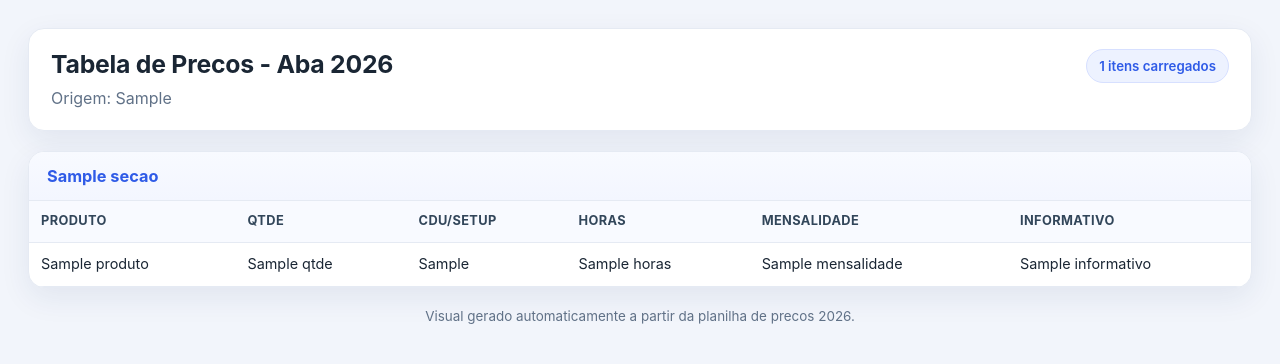
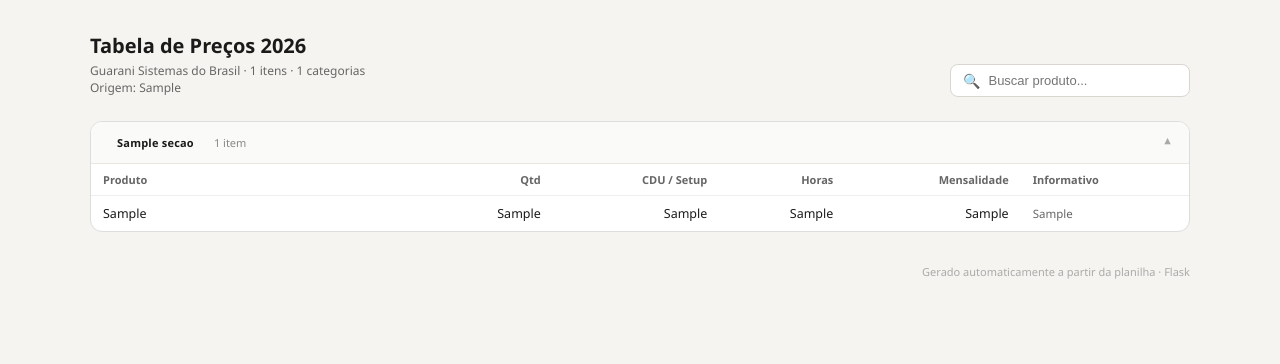
Before and after one commit to PSS84/DTClaude, a Flask app: template guarani/templates/precos_2026.html in a window 1280 px wide. Shown: the top 364 px of the page. Run offline with Flask 3, Linux system fonts and the light colour scheme; the template is opened without the code that fills it: most values are stand-ins (such as "Sample title", 1, 10 or a date in 2020).

Commit message:
Refresh Guarani pricing UI while keeping Excel as source of truth.
Add collapsible sections, client-side search, and safer numeric formatting driven from the 2026 worksheet parsing.

Made-with: Cursor

```diff
--- a/guarani/templates/precos_2026.html
+++ b/guarani/templates/precos_2026.html
@@ -3,117 +3,149 @@
 <head>
   <meta charset="utf-8" />
   <meta name="viewport" content="width=device-width, initial-scale=1" />
-  <title>Tabela de Precos 2026 - Guarani</title>
+  <title>Tabela de Preços 2026 — Guarani Sistemas</title>
   <style>
-    :root {
-      color-scheme: light;
-      --bg: #f2f5fb;
-      --card: #ffffff;
-      --line: #e5eaf3;
-      --text: #1a2634;
-      --muted: #607187;
-      --accent: #2f5be7;
-      --accent-soft: #edf2ff;
-      --shadow: 0 10px 30px rgba(31, 54, 102, 0.08);
+    *, *::before, *::after { box-sizing: border-box; margin: 0; padding: 0; }
+
+    body {
+      font-family: "Segoe UI", Roboto, Arial, sans-serif;
+      font-size: 14px;
+      background: #f5f4f0;
+      color: #1a1a1a;
+      padding: 2rem 1.5rem;
     }
-    body {
-      margin: 0;
-      font-family: "Inter", "Segoe UI", Roboto, Arial, sans-serif;
-      background: var(--bg);
-      color: var(--text);
+
+    .page { max-width: 1100px; margin: 0 auto; }
+
+    .header {
+      display: flex;
+      align-items: flex-end;
+      justify-content: space-between;
+      flex-wrap: wrap;
+      gap: 12px;
+      margin-bottom: 1.5rem;
     }
-    .container {
-      max-width: 1260px;
-      margin: 0 auto;
-      padding: 28px;
+    .header h1 {
+      font-size: 20px;
+      font-weight: 600;
+      color: #1a1a1a;
     }
-    .header {
-      background: var(--card);
-      border: 1px solid var(--line);
-      border-radius: 16px;
-      padding: 20px 22px;
-      margin-bottom: 20px;
-      box-shadow: var(--shadow);
-      display: flex;
-      align-items: flex-start;
-      justify-content: space-between;
-      gap: 12px;
-      flex-wrap: wrap;
-    }
-    h1 {
-      margin: 0 0 8px;
-      font-size: 1.55rem;
-      letter-spacing: -0.01em;
-    }
-    .muted {
-      color: var(--muted);
-      margin: 0;
+    .header .sub {
+      font-size: 12px;
+      color: #666;
+      margin-top: 3px;
       line-height: 1.45;
     }
+
+    .search-wrap {
+      display: flex;
+      align-items: center;
+      gap: 8px;
+      background: #fff;
+      border: 1px solid #d8d6ce;
+      border-radius: 8px;
+      padding: 6px 12px;
+      min-width: 240px;
+    }
+    .search-wrap input {
+      border: none;
+      outline: none;
+      font-size: 13px;
+      background: transparent;
+      width: 100%;
+      color: #1a1a1a;
+    }
+    .search-icon { color: #999; font-size: 14px; }
+
+    .secao {
+      background: #fff;
+      border: 1px solid #ddd;
+      border-radius: 12px;
+      margin-bottom: 1rem;
+      overflow: hidden;
+    }
+
+    summary {
+      display: flex;
+      align-items: center;
+      gap: 10px;
+      padding: 10px 16px;
+      cursor: pointer;
+      background: #fafaf8;
+      border-bottom: 1px solid #e8e6df;
+      list-style: none;
+      user-select: none;
+    }
+    summary::-webkit-details-marker { display: none; }
+    summary:hover { background: #f0eeea; }
+
     .badge {
-      background: var(--accent-soft);
-      color: var(--accent);
-      border: 1px solid #d7e0ff;
-      border-radius: 999px;
-      padding: 8px 12px;
-      font-size: 0.83rem;
+      font-size: 11px;
       font-weight: 600;
+      padding: 3px 10px;
+      border-radius: 20px;
       white-space: nowrap;
+      letter-spacing: 0.02em;
     }
-    .section-card {
-      background: var(--card);
-      border: 1px solid var(--line);
-      border-radius: 16px;
-      overflow: hidden;
-      margin-bottom: 20px;
-      box-shadow: var(--shadow);
+    .count {
+      font-size: 11px;
+      color: #888;
+      flex: 1;
     }
-    .section-title {
-      margin: 0;
-      padding: 14px 18px;
-      font-size: 1.02rem;
-      font-weight: 700;
-      background: linear-gradient(0deg, #f3f6ff, #f8faff);
-      border-bottom: 1px solid var(--line);
-      color: var(--accent);
+    .chevron {
+      font-size: 11px;
+      color: #aaa;
+      transition: transform 0.2s;
     }
-    .table-wrap {
-      overflow-x: auto;
-    }
+    details[open] .chevron { transform: rotate(180deg); }
+
+    .table-wrap { overflow-x: auto; }
+
     table {
       width: 100%;
       border-collapse: collapse;
+      font-size: 12.5px;
       min-width: 980px;
     }
-    th, td {
-      border-bottom: 1px solid var(--line);
+    thead th {
+      padding: 8px 12px;
+      font-size: 11px;
+      font-weight: 600;
+      color: #666;
       text-align: left;
-      padding: 11px 12px;
-      vertical-align: top;
-      font-size: 0.9rem;
-      line-height: 1.45;
-    }
-    th {
-      background: #f8faff;
+      border-bottom: 1px solid #eee;
+      background: #fff;
+      white-space: nowrap;
       position: sticky;
       top: 0;
       z-index: 1;
-      color: #32465a;
-      font-size: 0.8rem;
-      text-transform: uppercase;
-      letter-spacing: 0.03em;
     }
-    tbody tr:nth-child(even) {
-      background: #fcfdff;
+    th.r, td.num { text-align: right; }
+
+    tbody tr { border-bottom: 1px solid #f0eeea; }
+    tbody tr:last-child { border-bottom: none; }
+    tbody tr:hover { background: #fafaf8; }
+
+    td {
+      padding: 9px 12px;
+      color: #1a1a1a;
+      vertical-align: top;
     }
-    tbody tr:hover {
-      background: #f3f7ff;
+    td.produto { font-weight: 500; min-width: 180px; }
+    td.num { font-variant-numeric: tabular-nums; white-space: nowrap; }
+    td.info { color: #666; font-size: 11.5px; max-width: 320px; line-height: 1.5; }
+
+    tr.subtitulo td {
+      font-weight: 700;
+      color: #2f3f55;
+      background: #f7f9ff;
     }
-    tr.subtitulo td {
-      font-weight: bold;
-      color: #2f3f55;
-      background: #f7f9ff !important;
-    }
+
+    .muted { color: #bbb; }
+    .proj { font-style: italic; color: #999; font-size: 11px; }
+
+    tr.hidden { display: none; }
+
     .no-data {
       background: #fff6f6;
       border: 1px solid #ffd8d8;
@@ -122,75 +154,108 @@
       padding: 13px 14px;
       margin-bottom: 16px;
     }
-    .footer-note {
-      color: var(--muted);
-      font-size: 0.84rem;
-      text-align: center;
-      margin-top: 18px;
+
+    footer {
+      margin-top: 2rem;
+      font-size: 11px;
+      color: #aaa;
+      text-align: right;
     }
+
     @media (max-width: 768px) {
-      .container {
-        padding: 16px;
-      }
-      h1 {
-        font-size: 1.3rem;
-      }
-      .header {
-        padding: 16px;
-        border-radius: 14px;
-      }
-      .section-card {
-        border-radius: 14px;
-      }
+      body { padding: 1.25rem 1rem; }
+      .search-wrap { width: 100%; min-width: 0; }
     }
   </style>
 </head>
 <body>
-  <div class="container">
+<div class="page">
   <div class="header">
     <div>
-        <h1>Tabela de Precos - Aba 2026</h1>
-        <p class="muted">Origem: {{ planilha_relativa }}</p>
+      <h1>Tabela de Preços 2026</h1>
+      <div class="sub">
+        Guarani Sistemas do Brasil · {{ total_itens }} itens · {{ secoes|length }} categorias<br />
+        Origem: {{ planilha_relativa }}
       </div>
-      <div class="badge">{{ total_itens }} itens carregados</div>
+    </div>
+    <div class="search-wrap" aria-label="Buscar produto">
+      <span class="search-icon">&#128269;</span>
+      <input type="text" id="busca" placeholder="Buscar produto..." oninput="filtrar()" {% if erro %}disabled{% endif %} />
+    </div>
   </div>
 
   {% if erro %}
     <div class="no-data">{{ erro }}</div>
   {% endif %}
 
+  <div id="conteudo">
     {% for secao in secoes %}
-      <section class="section-card">
-        <h2 class="section-title">{{ secao.titulo }}</h2>
+      {% set paleta = secao.paleta %}
+      <details class="secao" {% if loop.first %}open{% endif %}>
+        <summary style="--fill: {{ paleta.fill }}; --txt: {{ paleta.text }}; --bdr: {{ paleta.border }}">
+          <span class="badge" style="background: {{ paleta.fill }}; color: {{ paleta.text }}; border: 1px solid {{ paleta.border }}">
+            {{ secao.titulo }}
+          </span>
+          <span class="count">{{ secao.itens|length }} item{% if secao.itens|length != 1 %}s{% endif %}</span>
+          <span class="chevron">▼</span>
+        </summary>
         <div class="table-wrap">
           <table>
             <thead>
               <tr>
                 <th>Produto</th>
-                <th>Qtde</th>
-                <th>CDU/Setup</th>
-                <th>Horas</th>
-                <th>Mensalidade</th>
+                <th class="r">Qtd</th>
+                <th class="r">CDU / Setup</th>
+                <th class="r">Horas</th>
+                <th class="r">Mensalidade</th>
                 <th>Informativo</th>
               </tr>
             </thead>
             <tbody>
               {% for item in secao.itens %}
-                <tr class="{{ 'subtitulo' if item.tipo == 'subtitulo' else '' }}">
-                  <td>{{ item.produto }}</td>
-                  <td>{{ item.qtde }}</td>
-                  <td>{{ item.cdu_setup }}</td>
-                  <td>{{ item.horas }}</td>
-                  <td>{{ item.mensalidade }}</td>
-                  <td>{{ item.informativo }}</td>
+                {% if item.is_subtitulo %}
+                  <tr class="subtitulo">
+                    <td colspan="6">{{ item.produto_html }}</td>
                   </tr>
+                {% else %}
+                  <tr>
+                    <td class="produto">{{ item.produto_html }}</td>
+                    <td class="num">{{ item.qtde_html }}</td>
+                    <td class="num">{{ item.setup_html }}</td>
+                    <td class="num">{{ item.horas_html }}</td>
+                    <td class="num">{{ item.mensalidade_html }}</td>
+                    <td class="info">{{ item.info_html }}</td>
+                  </tr>
+                {% endif %}
               {% endfor %}
             </tbody>
           </table>
         </div>
-      </section>
+      </details>
     {% endfor %}
-    <p class="footer-note">Visual gerado automaticamente a partir da planilha de precos 2026.</p>
   </div>
+
+  <footer>Gerado automaticamente a partir da planilha · Flask</footer>
+</div>
+
+<script>
+function filtrar() {
+  const input = document.getElementById("busca");
+  if (!input || input.disabled) return;
+
+  const q = input.value.toLowerCase().trim();
+  document.querySelectorAll(".secao").forEach((sec) => {
+    let visiveis = 0;
+    sec.querySelectorAll("tbody tr").forEach((tr) => {
+      const txt = tr.textContent.toLowerCase();
+      const esconder = q && !txt.includes(q);
+      tr.classList.toggle("hidden", esconder);
+      if (!esconder) visiveis++;
+    });
+    sec.style.display = q && visiveis === 0 ? "none" : "";
+    if (q && visiveis > 0) sec.open = true;
+  });
+}
+</script>
 </body>
 </html>
```
Also changed, not shown: guarani/Script/precos_2026.py (+107 -10 lines). Lines whose indentation alone changed are shown as unchanged.
